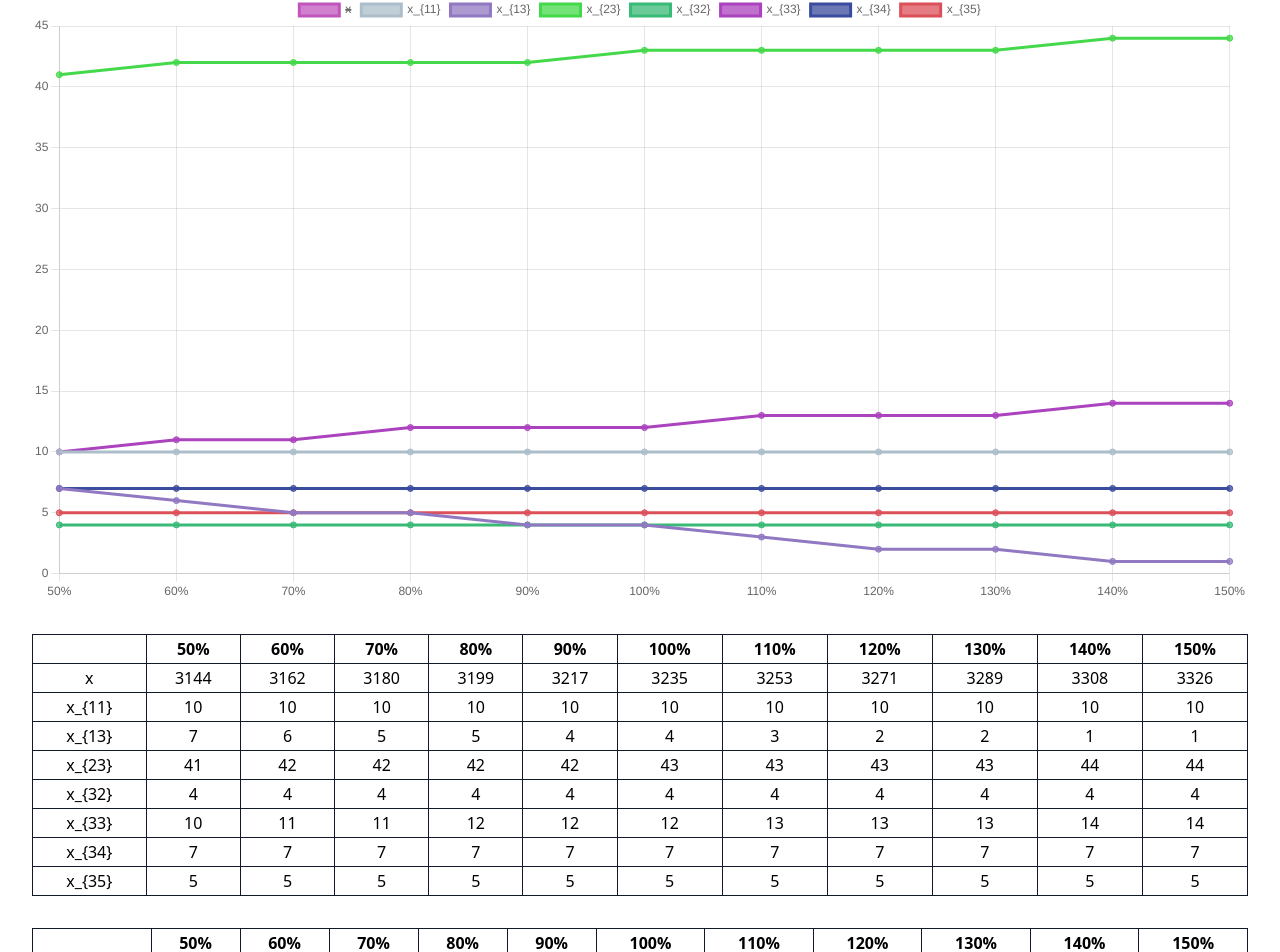
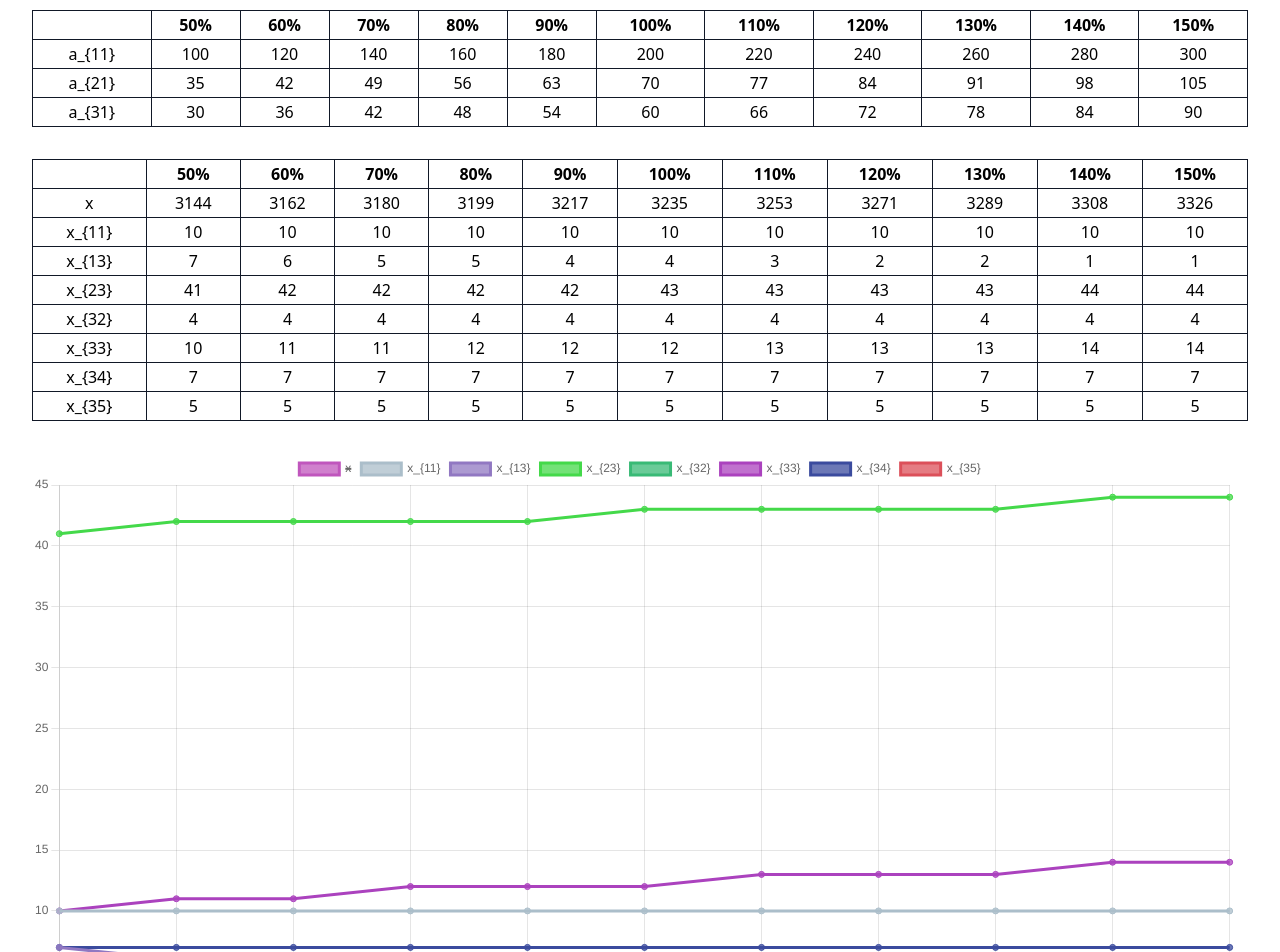
Before and after one commit to vb-oiko/course-paper-4, a React (Create React App) app: page / in a window 1280 px wide. Shown: the part 162-1114 px from the top of the page. Built offline with nearby package versions, Linux system fonts and the light colour scheme.

Commit message:
fix experiment types and souece data indices

```diff
--- a/src/components/experiment/experimentOptions.ts
+++ b/src/components/experiment/experimentOptions.ts
@@ -7,7 +7,7 @@ import {
 } from "../../core/experiment/problemTransformers";
 import { SelectOption } from "../UI/SelectInput";
 
-export type ExperimentType = "factory" | "product";
+export type ExperimentType = "factory_productivity" | "product_productivity" | "product_set" | "factory_number";
 
 export interface ExperimentOption extends SelectOption {
   paramOptions?: ExperimentParamOptions[];
@@ -68,7 +68,7 @@ export const EXPERIMENT_OPTIONS: ExperimentOption[] = [
     problemTransformer: getFactoryProductivityTransformProblem,
     paramToLabelMapper: percentLabelMapper,
     paramRange: MULTIPLIER_PARAM_RANGE,
-    type: "factory",
+    type: "factory_productivity",
   },
   {
     value: 1,
@@ -77,7 +77,7 @@ export const EXPERIMENT_OPTIONS: ExperimentOption[] = [
     problemTransformer: getProductProductivityTransformProblem,
     paramToLabelMapper: percentLabelMapper,
     paramRange: MULTIPLIER_PARAM_RANGE,
-    type: "product",
+    type: "product_productivity",
   },
   {
     value: 2,
@@ -86,7 +86,7 @@ export const EXPERIMENT_OPTIONS: ExperimentOption[] = [
     problemTransformer: getProductTransformProblem,
     paramToLabelMapper: defaultLabelMapper,
     paramRange: PRODUCT_PARAM_RANGE,
-    type: "product",
+    type: "product_set",
   },
   {
     value: 3,
@@ -95,7 +95,7 @@ export const EXPERIMENT_OPTIONS: ExperimentOption[] = [
     problemTransformer: getFactoryTransformProblem,
     paramToLabelMapper: defaultLabelMapper,
     paramRange: FACTORY_PARAM_RANGE,
-    type: "factory",
+    type: "factory_number",
   },
   // { value: 4, label: "Зміна ступеню недомінованості", problemTransformer: getFactoryTransformProblem },
 ];
--- a/src/components/tabs/ExperimentTab.tsx
+++ b/src/components/tabs/ExperimentTab.tsx
@@ -12,13 +12,13 @@ export const ExperimentTab: React.FC = () => {
   return (
     <div className="mb-4">
       <ExperimentSelect />
+      {sourceData && <ExperimentTable experimentData={sourceData} className="mt-8 w-full" />}
       {experimentData && (
         <div className="mt-4">
+          <ExperimentTable experimentData={experimentData} className="my-8 w-full" />
           <ExperimentChart experimentData={experimentData} />
-          <ExperimentTable experimentData={experimentData} className="mt-8 w-full" />
         </div>
       )}
-      {sourceData && <ExperimentTable experimentData={sourceData} className="mt-8 w-full" />}
     </div>
   );
 };
--- a/src/rdx/selectors.ts
+++ b/src/rdx/selectors.ts
@@ -90,13 +90,12 @@ export const selectExperimentSourceData = createSelector(
   [selectExperimentProblems, selectExperiment, selectParamIndex, selectExperimentLabels],
   (problems, experiment, paramIndex, labels) => {
     const { type } = experiment;
-    if (type === "factory") {
+    if (type === "factory_productivity") {
       const data = problems.map((problemItem) => {
         return problemItem.a.map((row) => row[paramIndex]);
       });
-      const b = paramIndex + 1;
       const datasets = data[0].map((col, i) => ({
-        label: `a_{${b}${i + 1}}`,
+        label: `a_{${i + 1}${paramIndex + 1}}`,
         data: data.map((row) => Math.round(row[i])),
       }));
       return { labels, datasets };
```
